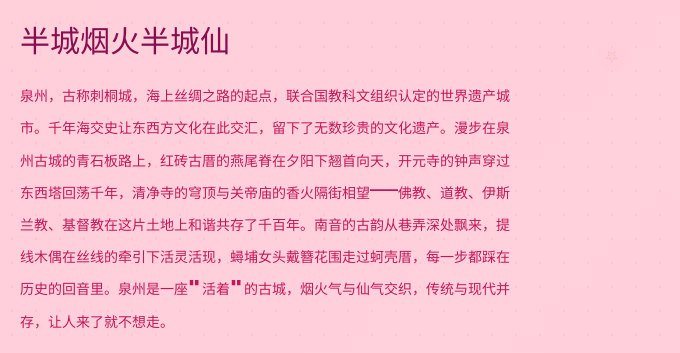
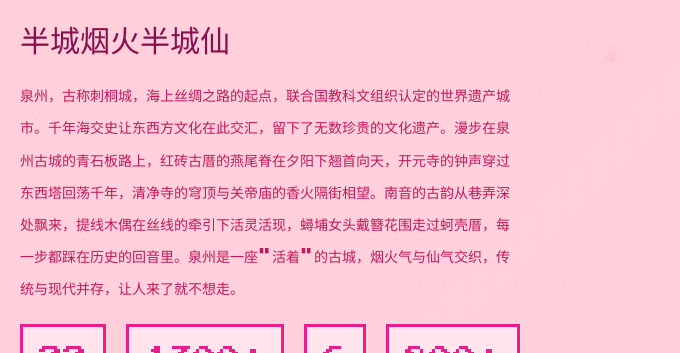
Before and after one commit to xsy0128/xsyonline, a plain HTML site: page html/hometown.html in a window 1280 px wide. Shown: the part 253-606 px from the top of the page, 600-1280 px from the left. Drawn offline with Linux system fonts and the light colour scheme; a web font is replaced by a local one.

Commit message:
Remove religious diversity sentence from hometown hero

```diff
--- a/html/hometown.html
+++ b/html/hometown.html
@@ -783,7 +783,7 @@
       <div class="hometown-hero-text">
         <span class="hero-kicker" tabindex="0" role="link" onclick="window.open('https://baike.baidu.com/item/%E6%B3%89%E5%B7%9E%E5%B8%82/607673','_blank')" onkeydown="if(event.key==='Enter'){event.preventDefault();window.open('https://baike.baidu.com/item/%E6%B3%89%E5%B7%9E%E5%B8%82/607673','_blank')}" style="cursor:pointer" title="点击查看泉州百科" aria-label="查看泉州百科">📍 福建 · 泉州</span>
         <div class="hero-heading">半城烟火半城仙</div>
-        <p class="hero-body">泉州，古称刺桐城，海上丝绸之路的起点，联合国教科文组织认定的世界遗产城市。千年海交史让东西方文化在此交汇，留下了无数珍贵的文化遗产。漫步在泉州古城的青石板路上，红砖古厝的燕尾脊在夕阳下翘首向天，开元寺的钟声穿过东西塔回荡千年，清净寺的穹顶与关帝庙的香火隔街相望——佛教、道教、伊斯兰教、基督教在这片土地上和谐共存了千百年。南音的古韵从巷弄深处飘来，提线木偶在丝线的牵引下活灵活现，蟳埔女头戴簪花围走过蚵壳厝，每一步都踩在历史的回音里。泉州是一座"活着"的古城，烟火气与仙气交织，传统与现代并存，让人来了就不想走。</p>
+        <p class="hero-body">泉州，古称刺桐城，海上丝绸之路的起点，联合国教科文组织认定的世界遗产城市。千年海交史让东西方文化在此交汇，留下了无数珍贵的文化遗产。漫步在泉州古城的青石板路上，红砖古厝的燕尾脊在夕阳下翘首向天，开元寺的钟声穿过东西塔回荡千年，清净寺的穹顶与关帝庙的香火隔街相望。南音的古韵从巷弄深处飘来，提线木偶在丝线的牵引下活灵活现，蟳埔女头戴簪花围走过蚵壳厝，每一步都踩在历史的回音里。泉州是一座"活着"的古城，烟火气与仙气交织，传统与现代并存，让人来了就不想走。</p>
         <div class="hero-stats">
           <div class="hero-stat"><span class="hero-stat-num">22</span><span class="hero-stat-label">世遗点</span></div>
           <div class="hero-stat"><span class="hero-stat-num">1300+</span><span class="hero-stat-label">年历史</span></div>
```
